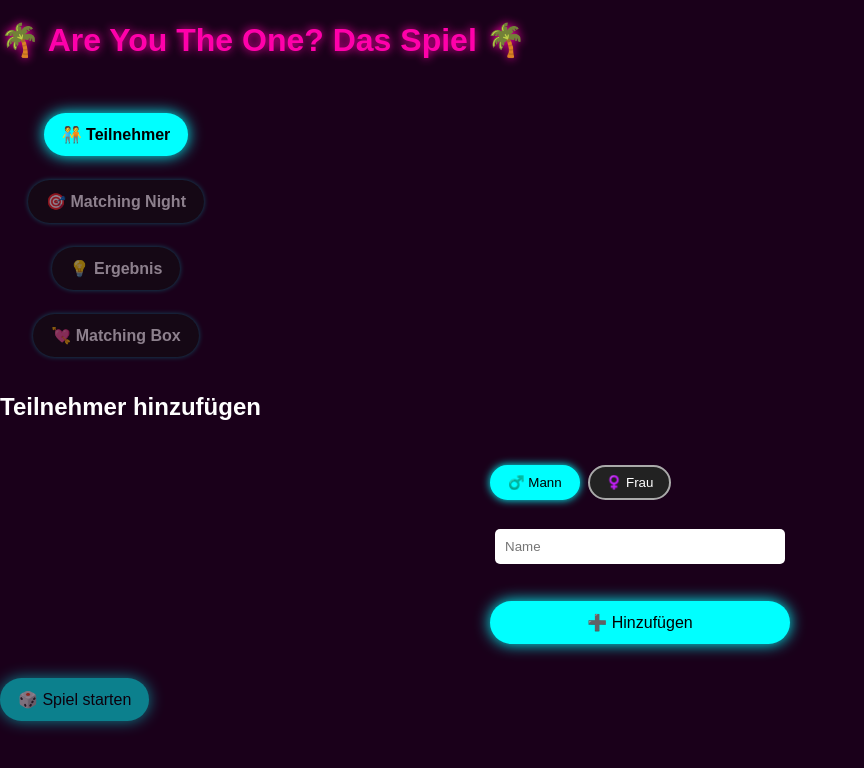
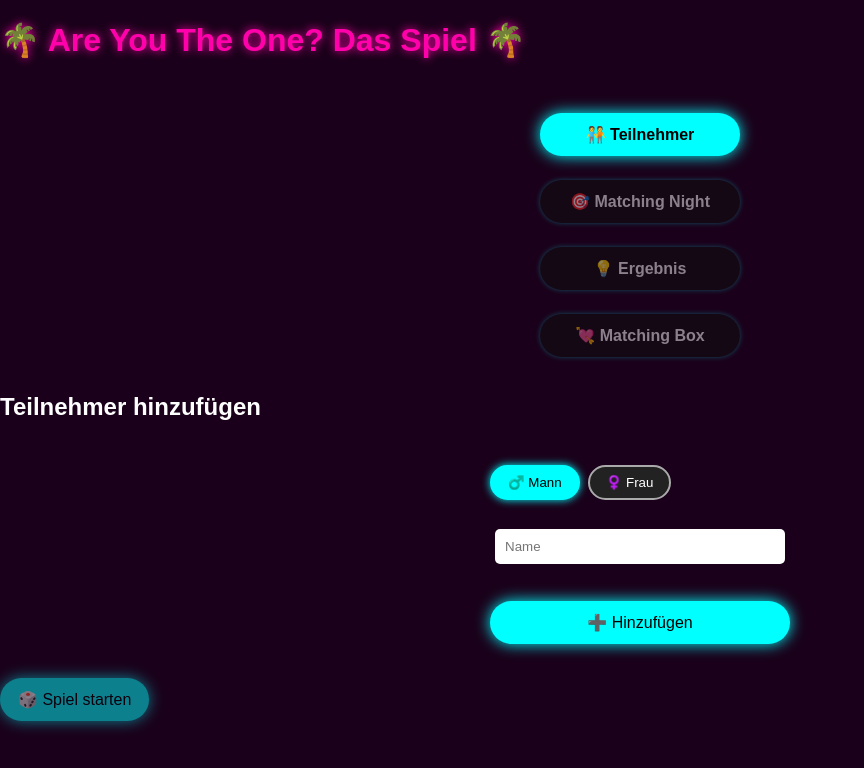
Before and after one commit to paulseeland/are-you-the-one-game, a React (Vite) app: page / in a window 1280 px wide. Shown: the top 768 px of the page, without its empty margins (0-864 px from the left). Built offline with nearby package versions, Linux system fonts and the light colour scheme.

Commit message:
Update Tabs.css

```diff
--- a/src/components/Tabs.css
+++ b/src/components/Tabs.css
@@ -1,18 +1,18 @@
 .tabs-vertical {
   display: flex;
   flex-direction: column;
-  justify-content: center;
-  align-items: center;
+  align-items: center;       /* Buttons horizontal zentrieren */
   gap: 15px;
   padding: 10px 0;
-  overflow-x: auto;
   width: 100%;
   max-width: 400px;
-  margin-bottom: 0 auto;
+  margin: 0 auto;            /* Container selbst zentrieren */
 }
 
 .tab-button {
   flex: 1 1 auto;
+  width: 100%;               /* nimmt volle Breite des Containers */
+  max-width: 300px;          /* maximale Breite für große Screens */
   padding: 12px 20px;
   background: #333;
   color: #fff;
```
